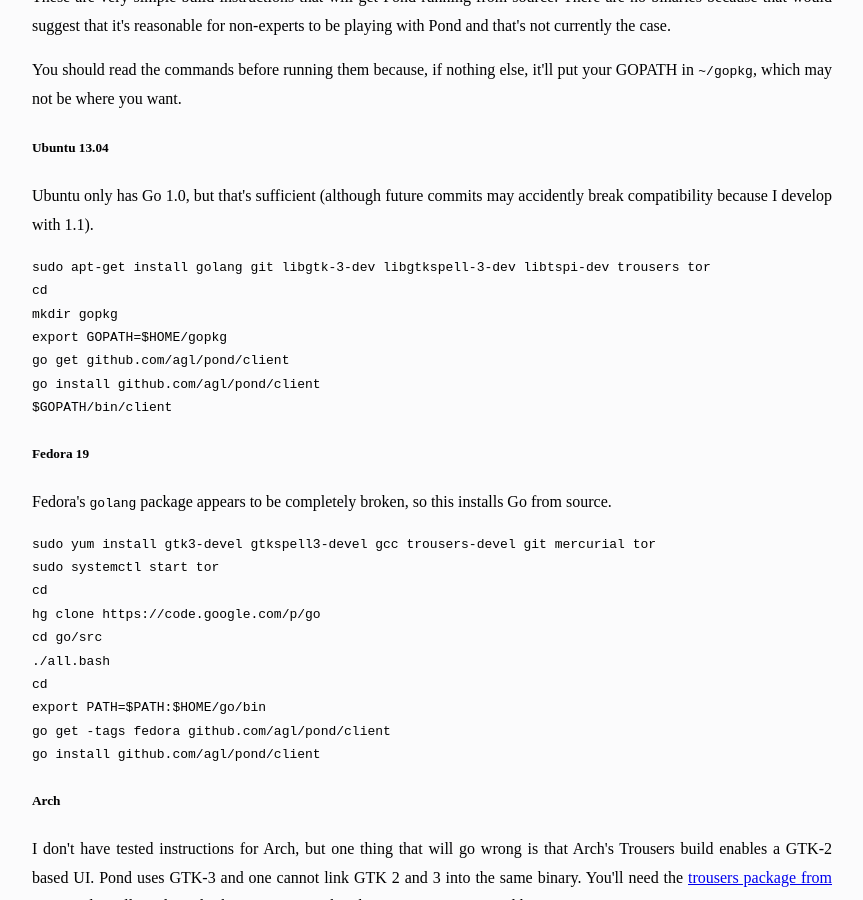
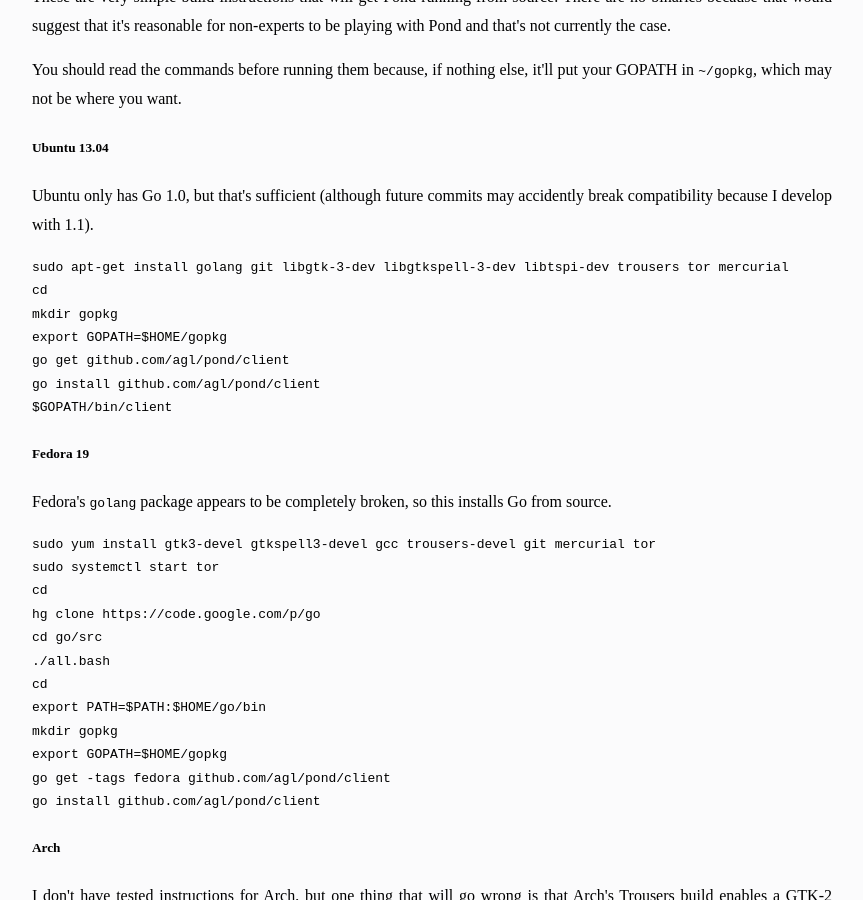
Before and after one commit to agl/pond, a Jekyll site: the page built from doc/index.html, in a window 1280 px wide and 900 px high, scrolled down 946 px. Shown: the whole window, without its empty margins (208-1071 px from the left). Built offline with Jekyll 4.4.1, drawn with Linux system fonts in a browser that asks for light colours; some web fonts are replaced.

Commit message:
Fix up build instructions

```diff
--- a/doc/index.html
+++ b/doc/index.html
@@ -37,7 +37,7 @@ title: Pond
 
 <p>Ubuntu only has Go 1.0, but that's sufficient (although future commits may accidently break compatibility because I develop with 1.1).</p>
 
-<pre>sudo apt-get install golang git libgtk-3-dev libgtkspell-3-dev libtspi-dev trousers tor
+<pre>sudo apt-get install golang git libgtk-3-dev libgtkspell-3-dev libtspi-dev trousers tor mercurial
 cd
 mkdir gopkg
 export GOPATH=$HOME/gopkg
@@ -57,6 +57,8 @@ cd go/src
 ./all.bash
 cd
 export PATH=$PATH:$HOME/go/bin
+mkdir gopkg
+export GOPATH=$HOME/gopkg
 go get -tags fedora github.com/agl/pond/client
 go install github.com/agl/pond/client</pre>
 
```
